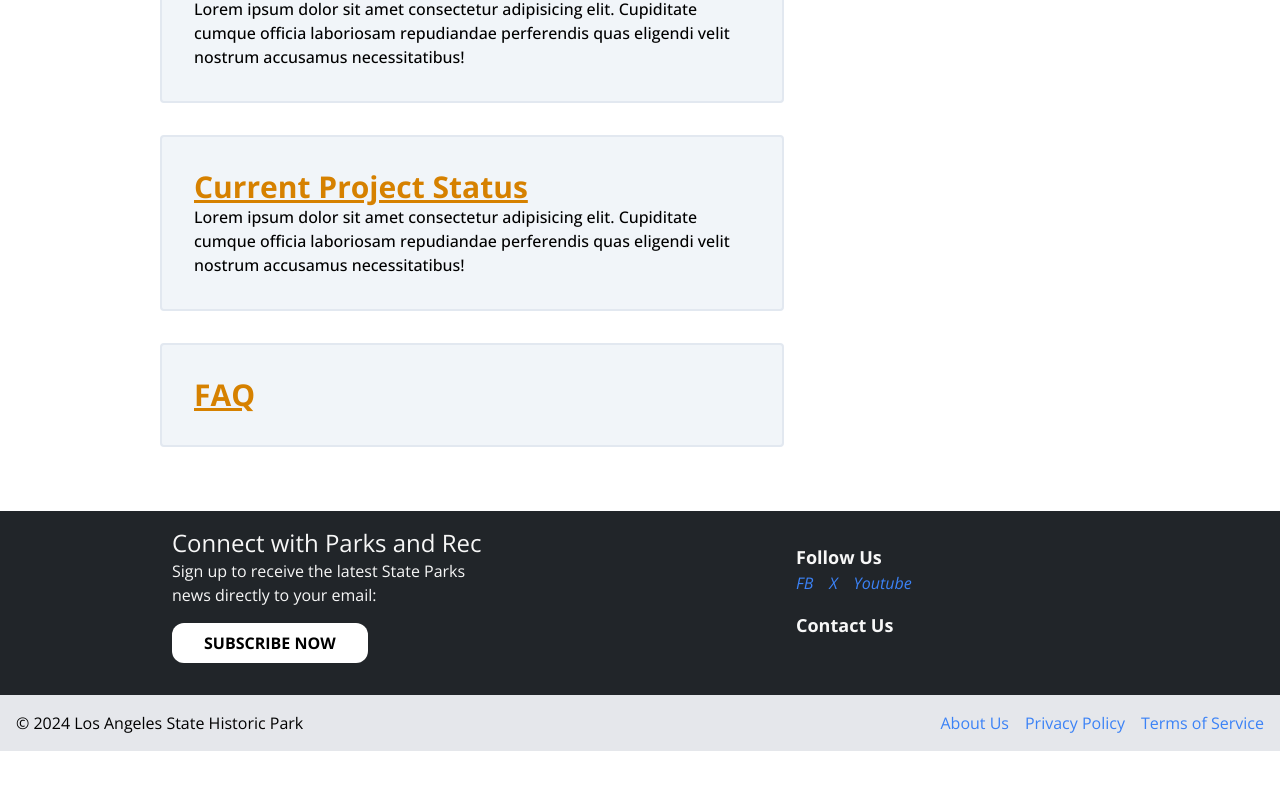
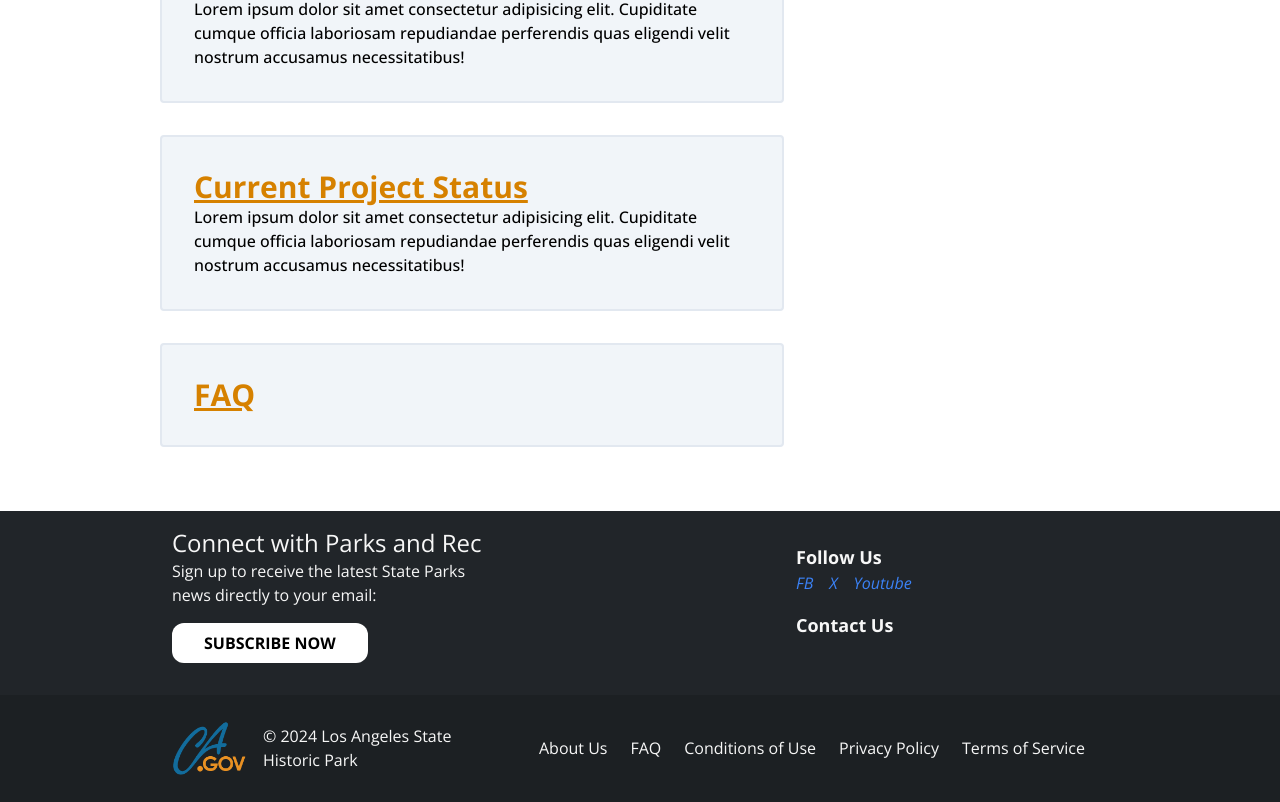
Before and after one commit to AECOMVizStudio/la_art, a React (Vite) app: page / in a window 1280 px wide. Shown: the part 1053-1855 px from the top of the page. Before the commit the page ends 1804 px from the top, so only its background shows below. Built offline with nearby package versions, Linux system fonts and the light colour scheme.

Commit message:
disclaimer footer done

```diff
--- a/src/components/Footer.tsx
+++ b/src/components/Footer.tsx
@@ -1,21 +1,38 @@
 function Footer() {
+  const currentDate = new Date();
+  const formattedDate = currentDate.getFullYear();
+
+
   return (
-    <footer className="bg-gray-200 p-4">
-      <div className="flex justify-between">
-        <p>© 2024 Los Angeles State Historic Park</p>
-        <ul className="flex space-x-4">
+    <footer className="bg-night text-light-grey p-4">
+      <div className="flex flex-col md:flex-row justify-center items-center">
+        <div className="flex-col md:flex md:flex-row w-full md:w-1/4 items-center md:justify-evenly">
+          <img src="/CAgov.png" alt="california government logo" id='footer-logo'/>
+          <p className="md:px-4">© {formattedDate} Los Angeles State Historic Park</p>
+        </div>
+        <ul className="w-full md:w-2/4 lg:flex lg:flex-row lg:justify-evenly py-2 md:pl-8">
           <li>
-            <a href="#" className="text-blue-500 hover:underline">
+            <a href="#" className="hover:underline">
               About Us
             </a>
           </li>
           <li>
-            <a href="#" className="text-blue-500 hover:underline">
+            <a href="#" className="hover:underline">
+              FAQ
+            </a>
+          </li>
+          <li>
+            <a href="#" className="hover:underline">
+              Conditions of Use
+            </a>
+          </li>
+          <li>
+            <a href="#" className="hover:underline">
               Privacy Policy
             </a>
           </li>
           <li>
-            <a href="#" className="text-blue-500 hover:underline">
+            <a href="#" className="hover:underline">
               Terms of Service
             </a>
           </li>
--- a/src/components/Header.tsx
+++ b/src/components/Header.tsx
@@ -1,6 +1,6 @@
 const Header = () => {
     return (
-        <header className= "p-4 flex justify-around items-center">
+        <header className= "p-4 flex-col sm:flex sm:flex-row justify-center items-center">
 
             <img src="/lashp_logo.png" alt="Los Angeles State Historic Park" id='lashplogo'/>
             <h1 className="text-2xl font-bold">Los Angeles State Historic Park General Plan Amendment</h1>
--- a/src/index.css
+++ b/src/index.css
@@ -41,6 +41,12 @@
   object-fit: contain;
 }
 
+#footer-logo {
+  width: 75px;
+  height: 75px;
+  object-fit: contain;
+}
+
 
 body {
   top: 0px !important;
--- a/tailwind.config.js
+++ b/tailwind.config.js
@@ -10,7 +10,8 @@ export default {
         'burnt-orange': '#d68100',
         'medium-blue': '#00679a',
         'dark-grey': '#212529',
-        'light-grey': '#f7f7f7'
+        'light-grey': '#f7f7f7',
+        'night':'#1C2023',
       },
     },
     plugins: [],
```
Also changed, not shown: public/CAgov.png (added).
